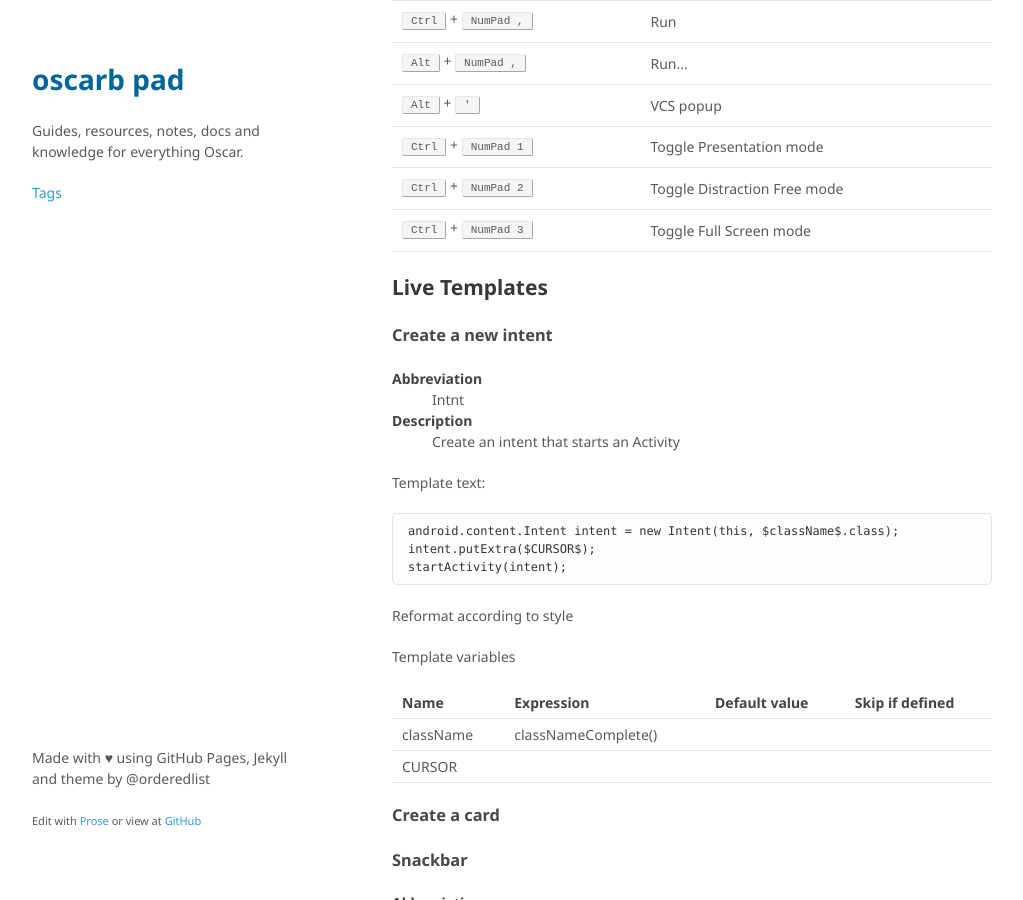
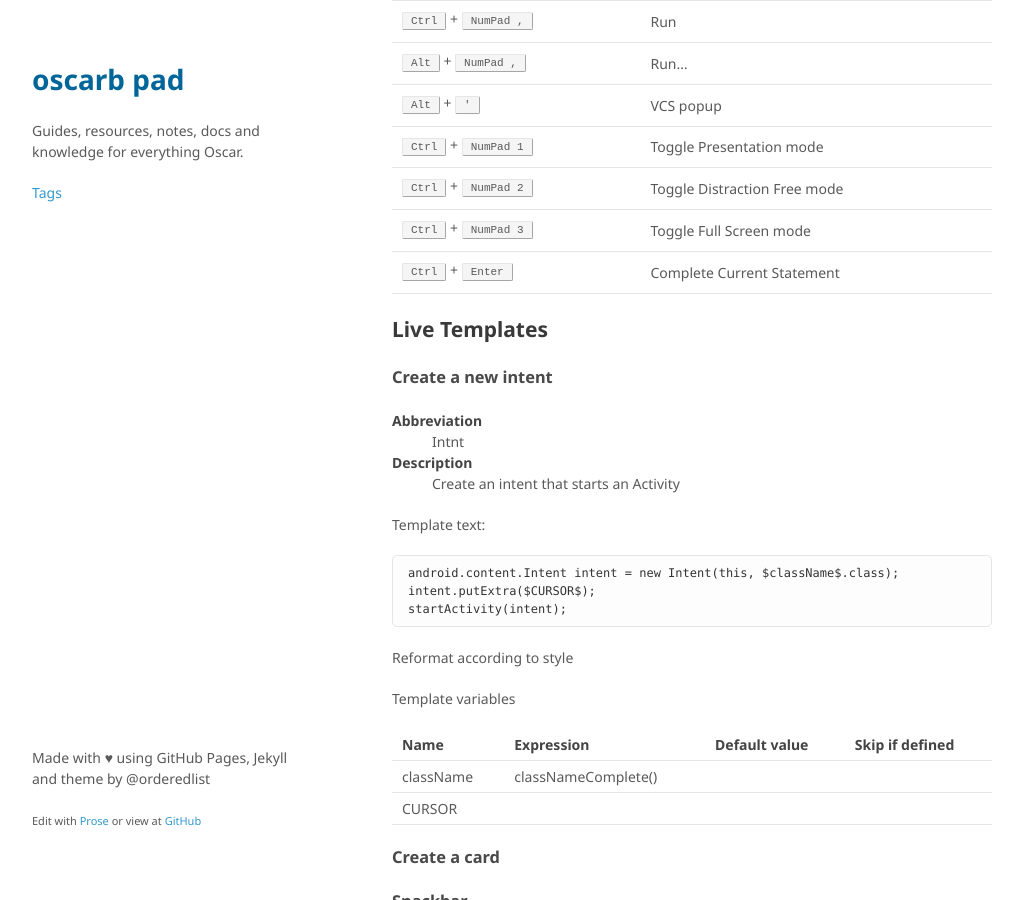
Before and after one commit to oscarb/pad, a Jekyll site: the page built from _docs/android-studio.md, in a window 1280 px wide and 900 px high, scrolled down 1554 px. Shown: the whole window, without its empty margins (128-1151 px from the left). Built offline with Jekyll 4.4.1, drawn with Linux system fonts in a browser that asks for light colours; some web fonts are replaced.

Commit message:
Update android-studio.md

```diff
--- a/_docs/android-studio.md
+++ b/_docs/android-studio.md
@@ -75,7 +75,7 @@ Shortcut | Action
 <kbd>Ctrl</kbd> + <kbd>NumPad 1</kbd> | Toggle Presentation mode
 <kbd>Ctrl</kbd> + <kbd>NumPad 2</kbd> | Toggle Distraction Free mode
 <kbd>Ctrl</kbd> + <kbd>NumPad 3</kbd> | Toggle Full Screen mode
-
+<kbd>Ctrl</kbd> + <kbd>Enter</kbd> | Complete Current Statement
 
 
 ## Live Templates
```
